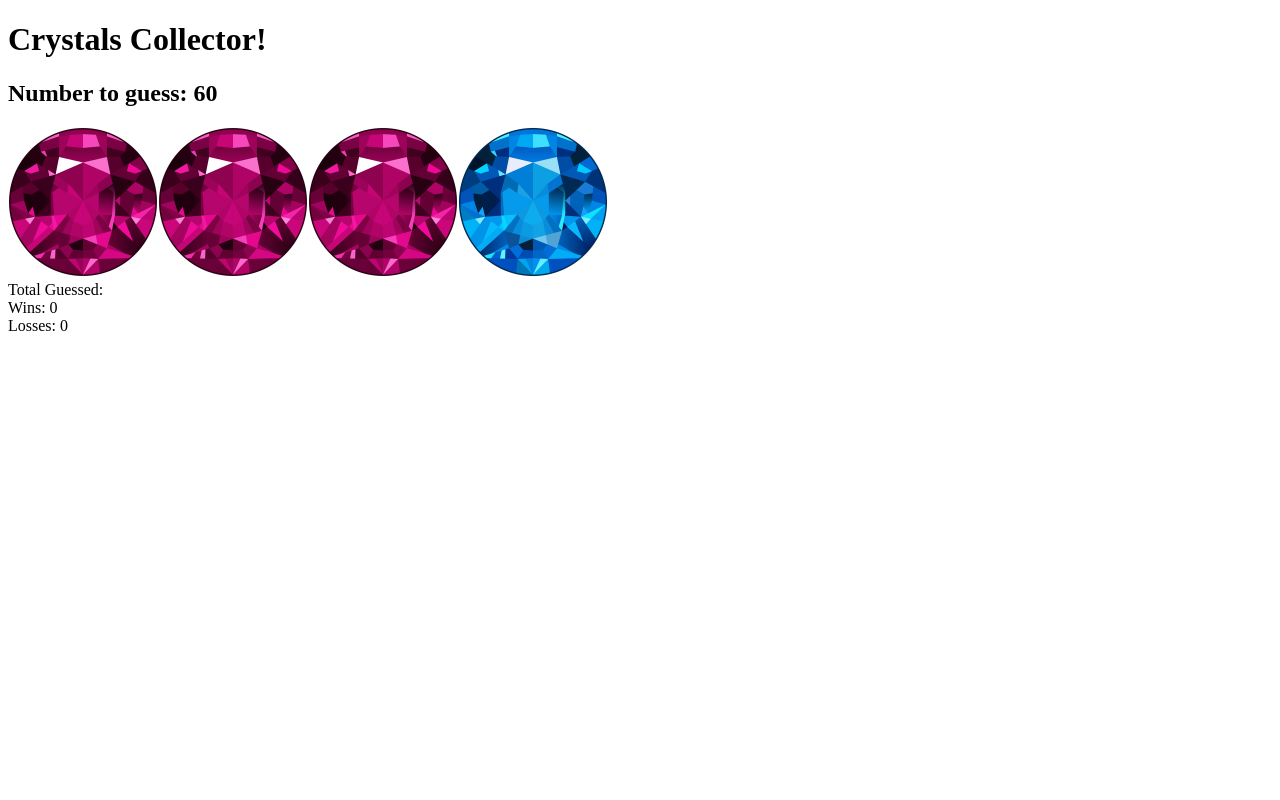
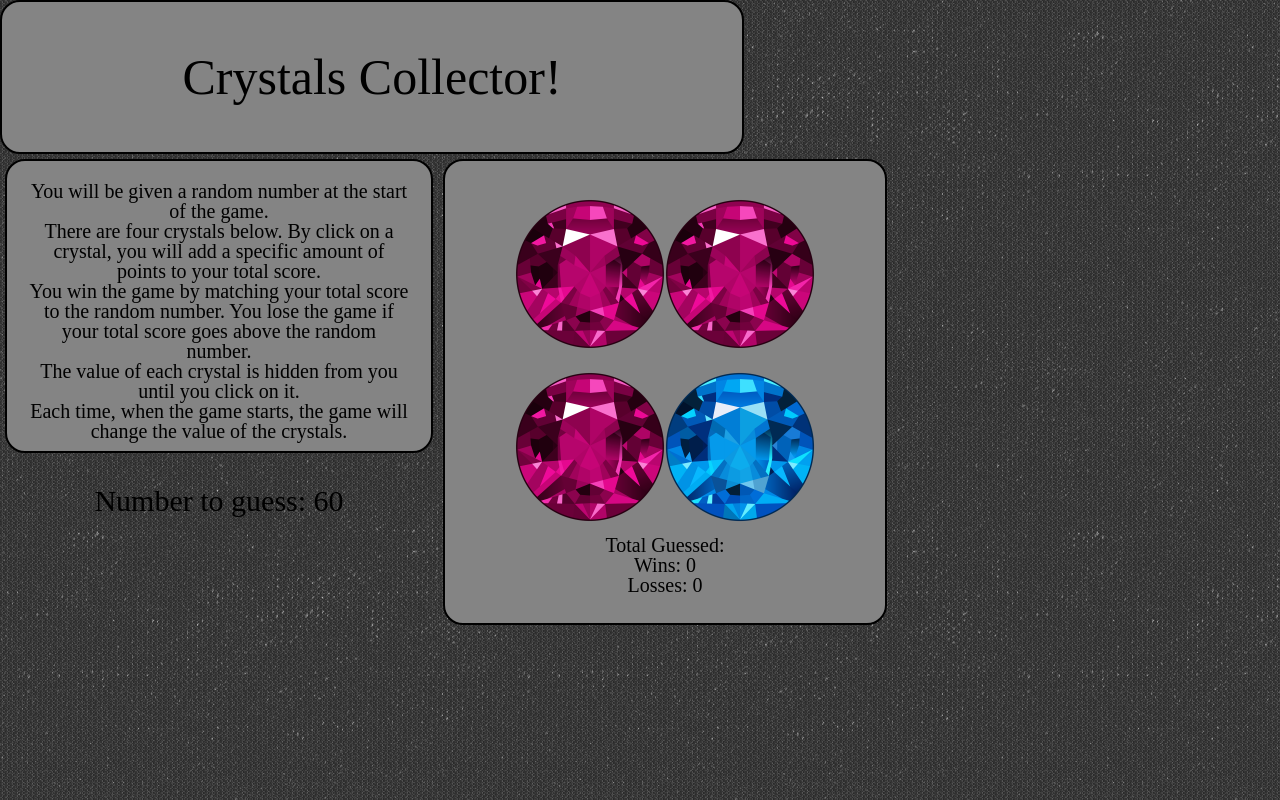
Before and after one commit to kkopp/unit-4-game, a plain HTML site: page index.html in a window 1280 px wide. Drawn offline with nearby package versions, Linux system fonts and the light colour scheme.

Commit message:
added a lot of css, still can't get js to work correctly

```diff
--- a/assets/css/reset.css
+++ b/assets/css/reset.css
@@ -0,0 +1,48 @@
+/* http://meyerweb.com/eric/tools/css/reset/
+   v2.0 | 20110126
+   License: none (public domain)
+*/
+
+html, body, div, span, applet, object, iframe,
+h1, h2, h3, h4, h5, h6, p, blockquote, pre,
+a, abbr, acronym, address, big, cite, code,
+del, dfn, em, img, ins, kbd, q, s, samp,
+small, strike, strong, sub, sup, tt, var,
+b, u, i, center,
+dl, dt, dd, ol, ul, li,
+fieldset, form, label, legend,
+table, caption, tbody, tfoot, thead, tr, th, td,
+article, aside, canvas, details, embed,
+figure, figcaption, footer, header, hgroup,
+menu, nav, output, ruby, section, summary,
+time, mark, audio, video {
+	margin: 0;
+	padding: 0;
+	border: 0;
+	font-size: 100%;
+	font: inherit;
+	vertical-align: baseline;
+}
+/* HTML5 display-role reset for older browsers */
+article, aside, details, figcaption, figure,
+footer, header, hgroup, menu, nav, section {
+	display: block;
+}
+body {
+	line-height: 1;
+}
+ol, ul {
+	list-style: none;
+}
+blockquote, q {
+	quotes: none;
+}
+blockquote:before, blockquote:after,
+q:before, q:after {
+	content: '';
+	content: none;
+}
+table {
+	border-collapse: collapse;
+	border-spacing: 0;
+}
--- a/assets/css/style.css
+++ b/assets/css/style.css
@@ -1,5 +1,70 @@
+.clearfix:after {
+    visibility: hidden;
+    display: block;
+    font-size: 0;
+    content: " ";
+    clear: both;
+    height: 0;
+    }
+
+body {
+    background-image: url("../images/tex2res4.png");
+
+}
+
+h1 {
+    background: #848484;
+    font-size: 50px;
+    width: 50%;
+    padding: 50px;
+    text-align: center;
+    border: solid black 2px;
+    border-radius: 20px;
+
+}
+
+.container {
+    margin: auto;
+
+}
+
+p {
+    font-size: 20px;
+}
+
+.instructions {
+    float: left;
+    width: 30%;
+    height: 250px;
+    margin: 5px;
+    padding: 20px;
+    background: #848484;
+    text-align: center;
+    border: solid black 2px;
+    border-radius: 20px;
+}
+
+.gameContents {
+    display: inline-block;
+    background: #848484;
+    font-size: 20px;
+    width: 30%;
+    height: 45%;
+    margin: 5px;
+    padding: 28px;
+    text-align: center;
+    border: solid black 2px;
+    border-radius: 20px;
+}
+
 .crystal-image {
     width: 150px;
     height: 150px;
+    padding: 10px 0;
 
 }
+
+#guessBox {
+    margin: 45px;
+    font-size: 30px;
+}
--- a/assets/javascript/game.js
+++ b/assets/javascript/game.js
@@ -1,58 +1,57 @@
 $(document).ready(function() {
 
-// Generates random number to reach when you click on the gems
+//Global Variables
 var targetNumber = Math.floor((Math.random() * 100) + 19);
-
-// Writes the random number to the HTML element on the page
-$("#number-to-guess").text(targetNumber);
-
 var counter = 0;
 var wins = 0;
 var losses = 0;
+var gem = ["assets/images/PurpleGem.png", "assets/images/RedGem.png", "assets/images/SkyBlueGem.png", "assets/images/YellowGem.png", "assets/images/BlueGem.png", "assets/images/PinkGem.png", "assets/images/GreenGem.png"];
+
+
+
 
 //Creates random number for the Gem Values
 var numberOptions = function() {
     return Math.floor(Math.random() * 12);
 }
-var randoms = Array(4).fill(0).map(numberOptions);
-    console.log(randoms);
-
-// Array for Gem Photos
-var gem = ["assets/images/PurpleGem.png", "assets/images/RedGem.png", "assets/images/SkyBlueGem.png", "assets/images/YellowGem.png", "assets/images/BlueGem.png", "assets/images/PinkGem.png", "assets/images/GreenGem.png"];
-
+var randomGemValue = Array(4).fill(0).map(numberOptions);
+    console.log(randomGemValue);
 
 // Loop to add different gem photo on page, assign random value
-for (var i = 0; i < randoms.length; i++) {
+for (var i = 0; i < randomGemValue.length; i++) {
     var imageCrystal = $("<img>");
     var randomIndex = Math.floor(Math.random() * gem.length);
     imageCrystal.addClass("crystal-image");
     imageCrystal.attr("src", gem[randomIndex]);
-    imageCrystal.attr("data-crystalvalue", randoms[i]);
+    imageCrystal.attr("data-crystalvalue", randomGemValue[i]);
+    imageCrystal.attr("data-gemnumber", i);
     $("#crystals").append(imageCrystal);
 }
 
-function randomizeCrystal() {
-    for (var i = 0; i < 4; i++) {
-        randomIndex = Math.floor(Math.random() * gem.length);
-        $(".crystal-image").attr("src", gem[i]);
-    }
-};
+// function randomizeCrystal() {
+//     for (var i = 0; i < 4; i++) {
+//         randomIndex = Math.floor(Math.random() * gem.length);
+//         // console.log(gem.length);
+//         $(".crystal-image").attr("src", gem[randomIndex]);
+//     }
+// };
 
-function randomizeValues() {
-    for (var i = 0; i < 4; i++) {
-        var randoms = Array(4).fill(0).map(numberOptions);
-    console.log(randoms);
-        data-crystalvalue.attr(randoms[i]);
-    }
-}
+// function randomizeValues() {
+//     for (var i = 0; i < 4; i++) {
+//         var randomGemValue = Array(4).fill(0).map(numberOptions);
+//         data-crystalvalue.attr(randomGemValue[i]);
+//     }
+// }
 
 function reset() {
     counter = 0;
     $("#total-guessed").html(counter);
     targetNumber = Math.floor((Math.random() * 100) + 19);
     $("#number-to-guess").text(targetNumber);
-    randomizeCrystal();
-    randomizeValues();
+        for (var i = 0; i < 4; i++) {
+            $(".crystal-image").attr("src", gem[Math.floor(Math.random() * gem.length)]);
+        }
+    //randomizeValues();
     //randoms = Array(4).fill(0).map(numberOptions);
     //console.log(randoms);
     //$(".crystal-image").attr("data-crystalvalue", randoms[i]);
@@ -70,21 +69,21 @@ function reset() {
         if (counter === targetNumber) {
             alert("You Win");
             wins++;
-            $(".wins").html(wins);
+            $("#wins").html(wins);
             reset();
         }
 
         else if (counter > targetNumber) {
             alert("You lose");
             losses++;
-            $(".losses").html(losses);
+            $("#losses").html(losses);
             reset();
         }
     });
 
 
-
-    $(".wins").html(wins);
-    $(".losses").html(losses)
+    $("#number-to-guess").text(targetNumber);
+    $("#wins").html(wins);
+    $("#losses").html(losses)
 
 });
--- a/index.html
+++ b/index.html
@@ -9,21 +9,41 @@
         src="https://code.jquery.com/jquery-3.3.1.min.js"
         integrity="sha256-FgpCb/KJQlLNfOu91ta32o/NMZxltwRo8QtmkMRdAu8="
         crossorigin="anonymous"></script>
+        <link rel="stylesheet" href="assets/css/reset.css" type="text/css" />
         <link rel="stylesheet" href="assets/css/style.css" type="text/css" />
         <script src="assets/javascript/game.js" type="text/javascript"></script>
 
 </head>
 
 <body>
+<div id="wrapper">
+<h1>Crystals Collector!</h1>
+<section class="container">
 
-<h1>Crystals Collector!</h1>
+<div class="instructions clearfix" >
+<p>You will be given a random number at the start of the game.</p>
 
-<h2>Number to guess: <span id="number-to-guess"></span></h2>
+<p>There are four crystals below.  By click on a crystal, you will add a specific amount of points to your total score.</p>
+
+<p>You win the game by matching your total score to the random number.  You lose the game if your total score goes above the random number.</p>
+
+<p>The value of each crystal is hidden from you until you click on it.</p>
+
+<p>Each time, when the game starts, the game will change the value of the crystals.
+</p>
+<div id="guessBox"><h2>Number to guess: <span id="number-to-guess"></span></h2></div>
+
+
+</div>
+
+<div class="gameContents">
 
 <div id="crystals"></div>
 <div>Total Guessed: <span id="total-guessed"></span></div>
-<div>Wins: <span class="wins"></span></div>
-<div>Losses: <span class="losses"></span></div>
-
+<div>Wins: <span id="wins"></span></div>
+<div>Losses: <span id="losses"></span></div>
+</div>
+</section>
+</div>
 </body>
 </html>
```
Also changed, not shown: assets/images/tex2res4.png (added).
